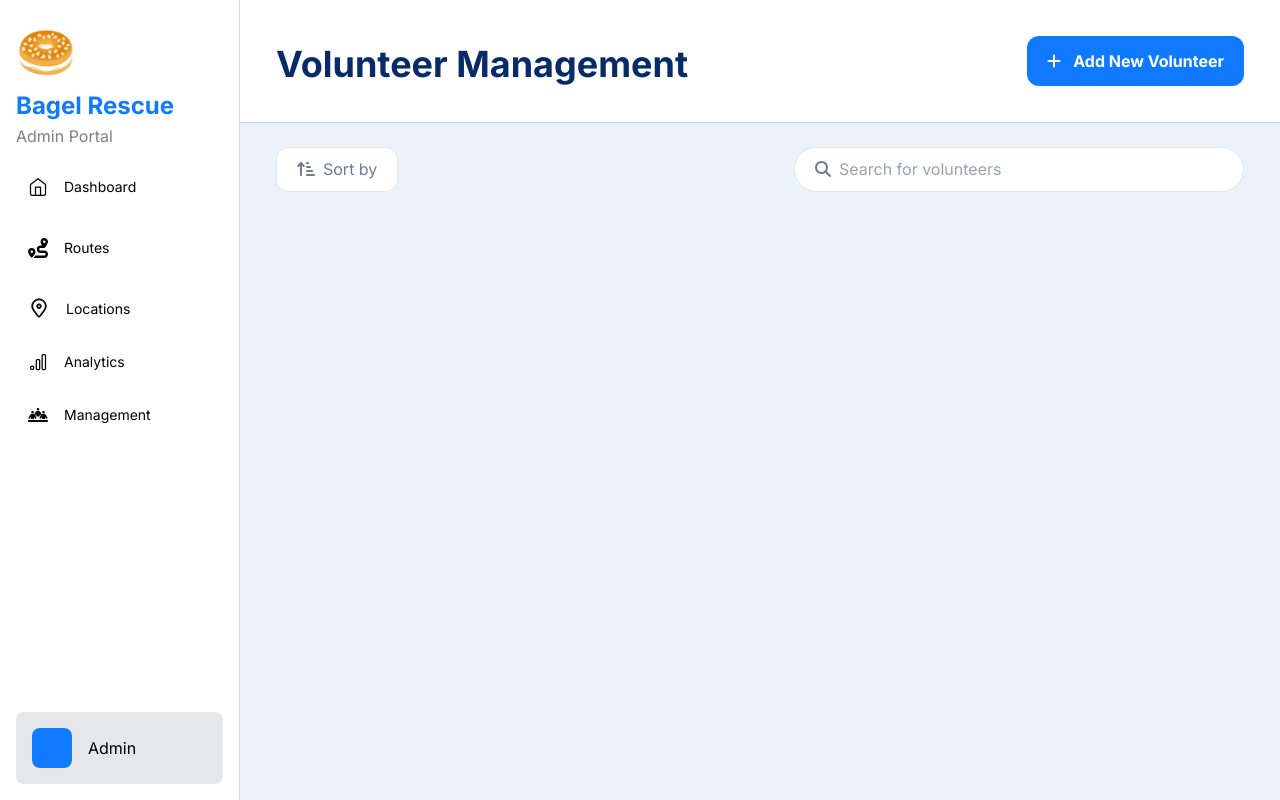
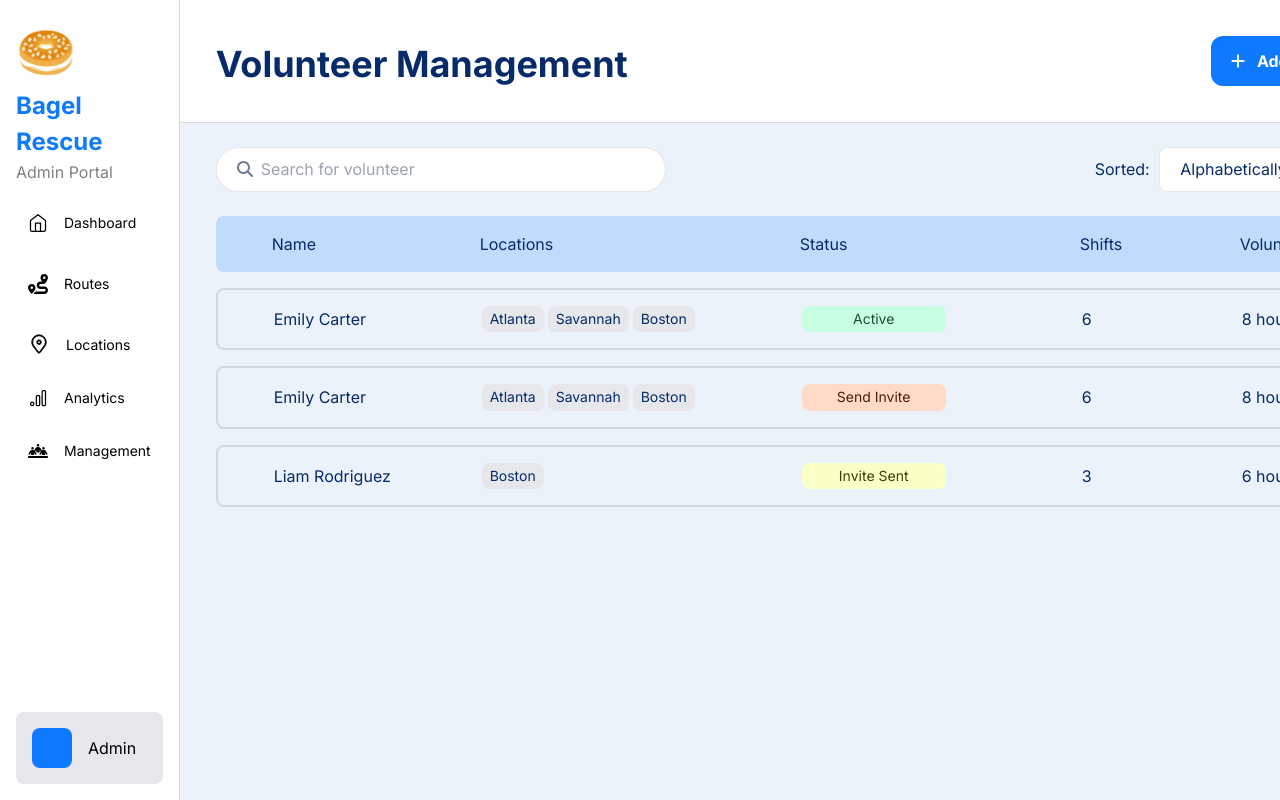
Before and after one commit to GTBitsOfGood/bagel-rescue, a Next.js app: page /AdminNavView/ManagementPage in a window 1280 px wide. Built offline with nearby package versions, Linux system fonts and the light colour scheme; no server answers.

Commit message:
Implement volunteer managment dashboard entries

```diff
--- a/src/app/AdminNavView/ManagementPage/page.tsx
+++ b/src/app/AdminNavView/ManagementPage/page.tsx
@@ -1,13 +1,35 @@
 'use client'
 
-import React, { useState } from 'react';
+import React, { useEffect, useState } from 'react';
 import { FontAwesomeIcon } from '@fortawesome/react-fontawesome';
-import { faSearch, faArrowUpShortWide } from '@fortawesome/free-solid-svg-icons';
+import { faSearch, faChevronDown } from '@fortawesome/free-solid-svg-icons';
 import AdminSidebar from '../../../components/AdminSidebar';
 import ManagementBar from '../../components/ManagementBar';
+import {IUser} from '@/server/db/models/User';
 
 function ManagementPage() {
   const [search, setSearch] = useState<string>('');
+  const [volunteers, setVolunteers] = useState<IUser[]>([]);
+
+  useEffect(() => {
+    fetchVolunteerData();
+  }, [])
+
+  async function fetchVolunteerData() {
+    const response = await fetch('/api/volunteers')
+    const data = await response.json();
+    setVolunteers(data);
+  }
+
+  function formatStatus(status: string) {
+    return status
+    .toLowerCase()
+    .split('_')
+    .map(function(word) {
+      return word.charAt(0).toUpperCase() + word.slice(1);
+    })
+    .join(' ');
+  }
 
   return (
     <div className="flex">
@@ -16,21 +38,75 @@ function ManagementPage() {
         <ManagementBar />
         <div className='bg-[#ECF2F9] flex flex-col pl-9 pr-9 gap-6 min-h-screen'>
           <div className='flex justify-between text-[#6C7D93] mt-6'>
-            <div className='px-5 py-[.6rem] rounded-xl space-x-2 border bg-white'>
-              <FontAwesomeIcon icon={faArrowUpShortWide} />
-              <span>Sort by</span>
-            </div>
             <div className='flex min-w-96 border px-5 py-[.6rem] justify-start gap-2 rounded-[2.5rem] bg-white'>
               <FontAwesomeIcon icon={faSearch} className='mt-1' />
               <input
                 className='min-w-96 outline-none'
                 type='search'
                 onChange={(e) => { setSearch(e.target.value) }}
-                placeholder='Search for volunteers'
+                placeholder='Search for volunteer'
               />
+            </div>
+            <div className='flex flex-row gap-4 justify-center items-center text-[var(--Bagel-Rescue-Dark-Blue-2,#072b68)]'>
+              <div className='mr-[-0.4rem]'>Sorted: </div>
+              <button className='px-5 py-[.6rem] rounded-lg space-x-2 border bg-white'>
+                <span>Alphabetically</span>
+                <FontAwesomeIcon icon={faChevronDown} />
+              </button>
+              <button className='px-5 py-[.6rem] rounded-lg space-x-2 border bg-white'>
+                <span>Filter</span>
+              </button>
             </div>
           </div>
           {/* Content will go here */}
+          <div className='w-full h-full flex flex-col gap-4'>
+            <div className='w-full flex flex-row items-center py-4 px-[3.5rem] gap-x-12 bg-blue-200 rounded-lg text-[var(--Bagel-Rescue-Dark-Blue-2,#072b68)]'>
+              <p className='w-[10rem]'>Name</p>
+              <p className='w-[17rem]'>Locations</p>
+              <p className='w-[14.5rem]'>Status</p>
+              <p className='w-[7rem]'>Shifts</p>
+              <p className='w-[8rem]'>Volunteer Time</p>
+            </div>
+            <div className='w-full h-full flex flex-col gap-4'>
+              {volunteers.map((volunteer, index) => (
+                <button key={index} className='w-full flex flex-row justify-start items-center py-4 px-[3.5rem] gap-x-12 border-2 rounded-lg border-[var(--Bagel-Rescue-Light-Grey-2,#d3d8de)] bg-[var(--Bagel-Rescue-Light-Blue-2,#ecf2f9)] text-[var(--Bagel-Rescue-Dark-Blue-2,#072b68)]'>
+                  <p className='w-[10rem] flex justify-start items-center'>{volunteer.firstName} {volunteer.lastName}</p>
+                  <div className='w-[17rem] flex flex-row justify-start items-center gap-1'>
+                    {volunteer?.locations?.slice(0, 3).map((location, i) => (
+                      <div key={i} className='text-sm bg-gray-200 rounded-lg px-2 py-[0.2rem]'>
+                        {location}
+                      </div>
+                    ))}
+                    {(volunteer.locations) && volunteer.locations.length > 3 && (
+                      <div className='text-sm bg-gray-200 rounded-lg px-2 py-[0.2rem]'>
+                        ...
+                      </div>
+                    )}
+                  </div>
+                  <div className='w-[14.5rem]'>
+                    <div className={`w-[9rem] flex justify-center items-center text-sm rounded-lg px-2 py-[0.2rem]
+                      ${volunteer.status === 'ACTIVE'
+                        ? 'bg-[#C8FFE3] text-green-900'
+                        : volunteer.status === 'SEND_INVITE'
+                        ? 'bg-[#FFDAC8] text-[#501B00]'
+                        : volunteer.status === 'INVITE_SENT'
+                        ? 'bg-[#FBFFC8] text-[#3D4200]'
+                        : ''
+                      }`}>
+                        {formatStatus(volunteer.status ?? "")}
+                    </div>
+                  </div>
+                  {/* temporary parse for required shift data */}
+                  <p className='w-[7rem] flex justify-start items-center'>
+                    {volunteer.monthlyShifts[Object.keys(volunteer.monthlyShifts).pop()!].totalShifts}
+                  </p>
+                  <p className='w-[8rem] flex justify-start items-center'>
+                    {volunteer.monthlyShifts[Object.keys(volunteer.monthlyShifts).pop()!].shiftTime} hours
+                  </p>
+                </button>
+              ))}
+            </div>
+          </div>
         </div>
       </div>
     </div>
--- /dev/null
+++ b/src/app/api/volunteers/route.ts
@@ -0,0 +1,15 @@
+import { NextResponse } from "next/server";
+import { getVolunteerManagementData } from "@/server/db/actions/User";
+
+export async function GET() {
+  try {
+    const response = await getVolunteerManagementData();
+    const data = JSON.parse(response);
+    return NextResponse.json(data, { status: 200 });
+  } catch (error) {
+    return NextResponse.json(
+      { error: "Failed to fetch volunteer data"},
+      { status: 500 }
+    )
+  }
+}
--- a/src/server/db/actions/User.ts
+++ b/src/server/db/actions/User.ts
@@ -179,6 +179,86 @@ async function getAllUsers(): Promise<string> {
   }
 }
 
+async function getVolunteerManagementData(): Promise<string> {
+  const mockUsers: IUser[] = [
+    {
+      username: "emilycarter",
+      firstName: "Emily",
+      lastName: "Carter",
+      email: "emily.carter@example.com",
+      locations: ["Atlanta", "Savannah", "Boston"],
+      status: "ACTIVE",
+      bagelsDelivered: 12,
+      bagelsReceived: 3,
+      totalShifts: 10,
+      monthlyShifts: {
+        [new Date(Date.UTC(2025, 0, 1)).toISOString()]: {
+          shiftTime: 10,
+          bagelsDelivered: 5,
+          bagelsReceived: 1,
+          totalShifts: 4,
+        },
+        [new Date(Date.UTC(2025, 1, 1)).toISOString()]: {
+          shiftTime: 8,
+          bagelsDelivered: 7,
+          bagelsReceived: 2,
+          totalShifts: 6,
+        },
+      },
+      createdAt: new Date(),
+    },
+    {
+      username: "emilycarter",
+      firstName: "Emily",
+      lastName: "Carter",
+      email: "emily.carter@example.com",
+      locations: ["Atlanta", "Savannah", "Boston"],
+      status: "SEND_INVITE",
+      bagelsDelivered: 12,
+      bagelsReceived: 3,
+      totalShifts: 10,
+      monthlyShifts: {
+        [new Date(Date.UTC(2025, 0, 1)).toISOString()]: {
+          shiftTime: 10,
+          bagelsDelivered: 5,
+          bagelsReceived: 1,
+          totalShifts: 4,
+        },
+        [new Date(Date.UTC(2025, 1, 1)).toISOString()]: {
+          shiftTime: 8,
+          bagelsDelivered: 7,
+          bagelsReceived: 2,
+          totalShifts: 6,
+        },
+      },
+      createdAt: new Date(),
+    },
+    {
+      username: "liamrodriguez",
+      firstName: "Liam",
+      lastName: "Rodriguez",
+      email: "liam.rodriguez@example.com",
+      locations: ["Boston"],
+      status: "INVITE_SENT",
+      bagelsDelivered: 8,
+      bagelsReceived: 0,
+      totalShifts: 5,
+      monthlyShifts: {
+        [new Date(Date.UTC(2025, 0, 1)).toISOString()]: {
+          shiftTime: 6,
+          bagelsDelivered: 3,
+          bagelsReceived: 0,
+          totalShifts: 3,
+        },
+      },
+      createdAt: new Date(),
+    },
+  ];
+
+  // Return as JSON string so the API route can parse it
+  return JSON.stringify(mockUsers);
+}
+
 export {
   createUser,
   getUser,
@@ -188,5 +268,6 @@ export {
   getAllUserStats,
   getTotalBagelsDelivered,
   getAllUsers,
-  getUsersPerShift
+  getUsersPerShift,
+  getVolunteerManagementData
 };
```
